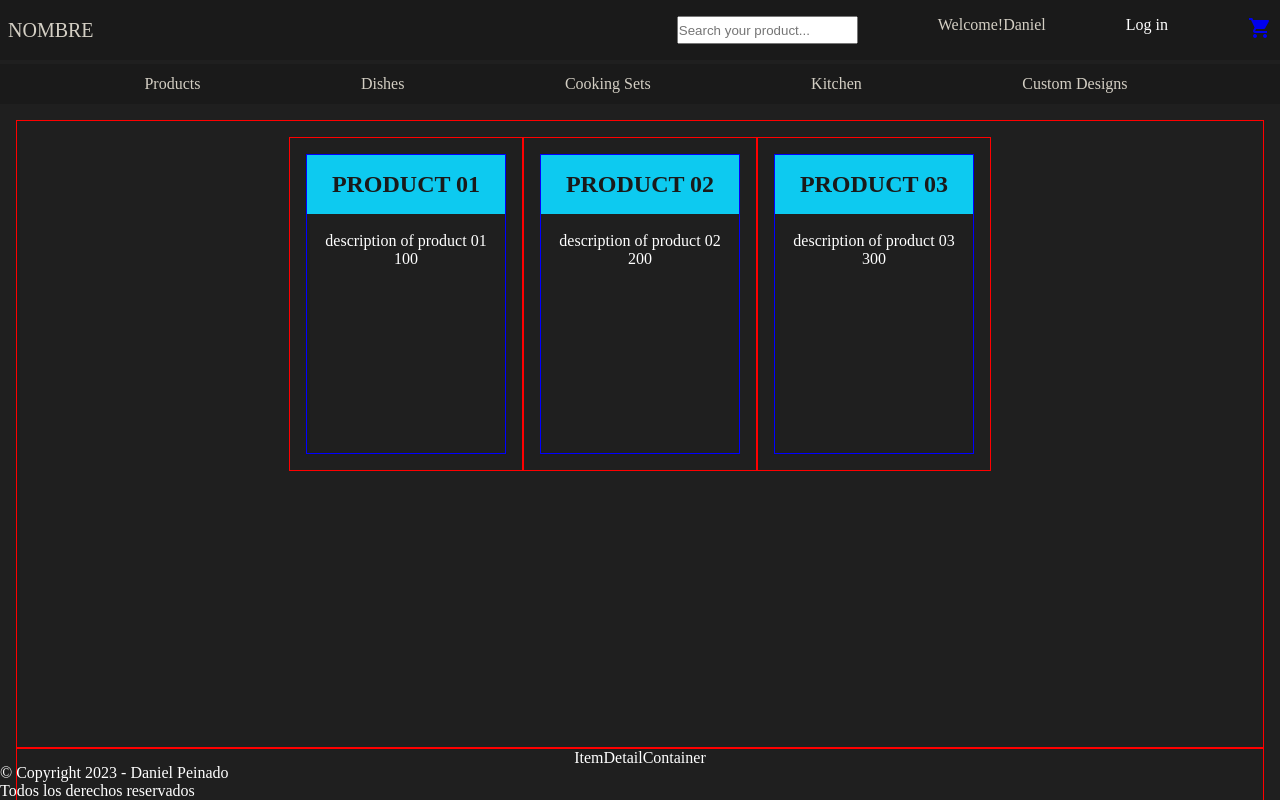
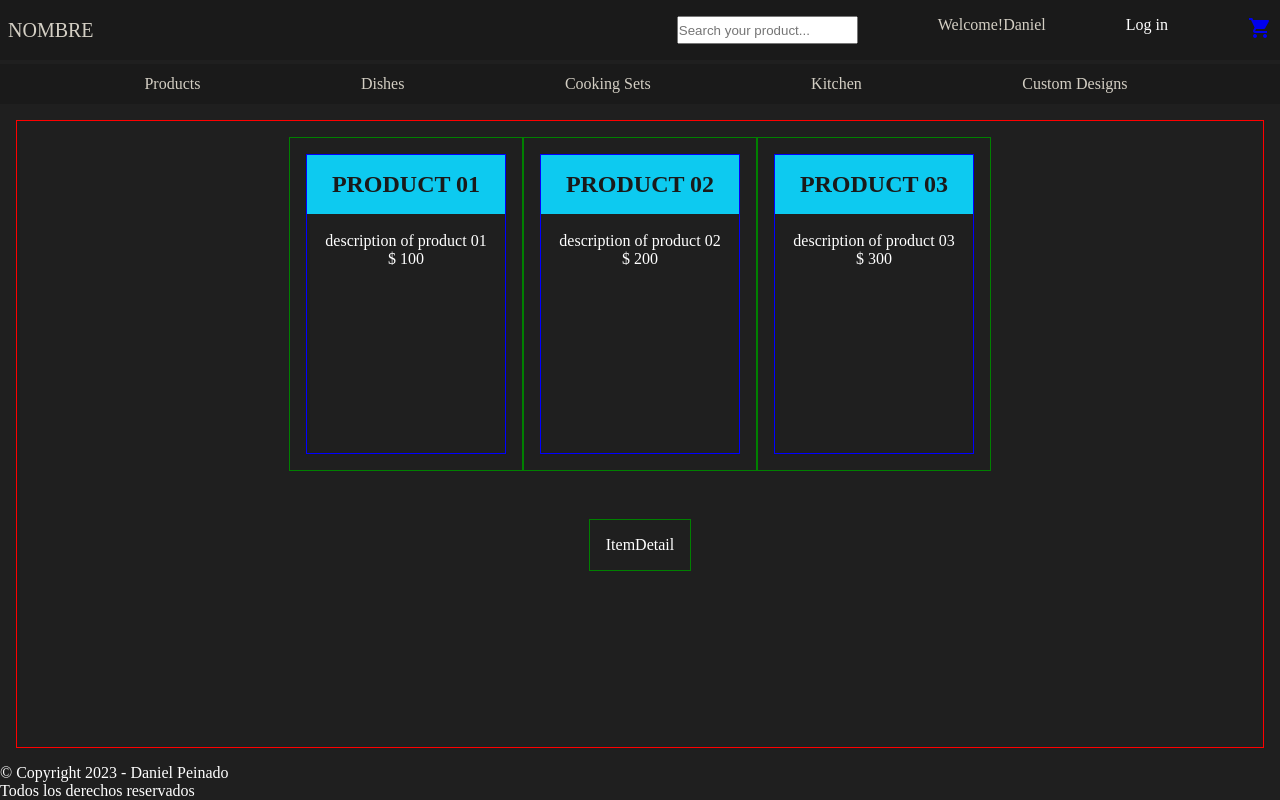
Before and after one commit to DanielPeinadoB/reactjs-ecommerce, a React (Create React App) app: page /product/1 in a window 1280 px wide. Shown: the top 800 px of the page. Built offline with nearby package versions, Linux system fonts and the light colour scheme.

Commit message:
avance...

```diff
--- a/src/components/Item.js
+++ b/src/components/Item.js
@@ -13,7 +13,7 @@ const Item = ({ producto }) => {
           <span className='item-description'>{producto.description}</span>
         </div>
         <div>
-          <span>{producto.price}</span>
+          <span>$ {producto.price}</span>
         </div>
       </div>
     </div>
--- a/src/components/ItemDetail.js
+++ b/src/components/ItemDetail.js
@@ -2,7 +2,7 @@ import React from 'react'
 
 const ItemDetail = () => {
   return (
-    <div>ItemDetail</div>
+    <div className='item-list'>ItemDetail</div>
   )
 }
 
--- a/src/components/ItemDetailContainer.js
+++ b/src/components/ItemDetailContainer.js
@@ -1,8 +1,12 @@
 import React from 'react'
+import ItemDetail from './ItemDetail'
 
 const ItemDetailContainer = () => {
+
   return (
-    <div>ItemDetailContainer</div>
+    <div className='padding'>
+        <ItemDetail />
+    </div>
   )
 }
 
--- a/src/components/Main.js
+++ b/src/components/Main.js
@@ -8,8 +8,6 @@ const Main = () => {
     <main className='main'>
       <div className='item-list-container'>
         <ItemListContainer/>
-      </div>
-      <div className='item-list-container'>
         <ItemDetailContainer/>
       </div>
     </main>
--- a/src/styles.css
+++ b/src/styles.css
@@ -120,16 +120,18 @@ body {
 
 .item-list-container {
     display: flex;
-    flex-direction: row;
+    flex-direction: column;
     width: 100%;
     height: 100%;
     border: 1px solid red;
     text-align: center;
-    justify-content: center;
+    gap: 1rem;
+/*    justify-content: center;*/
+    align-items: center;
 }
 
 .item-list {
-    border: 1px solid red;
+    border: 1px solid green;
     text-align: center;
     padding: 1rem;
 }
```
